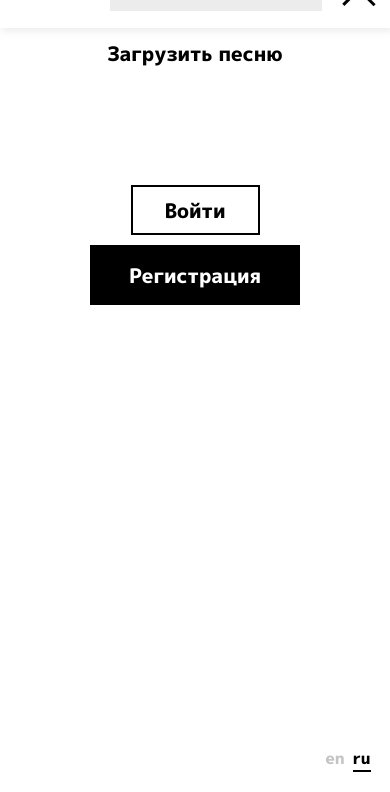
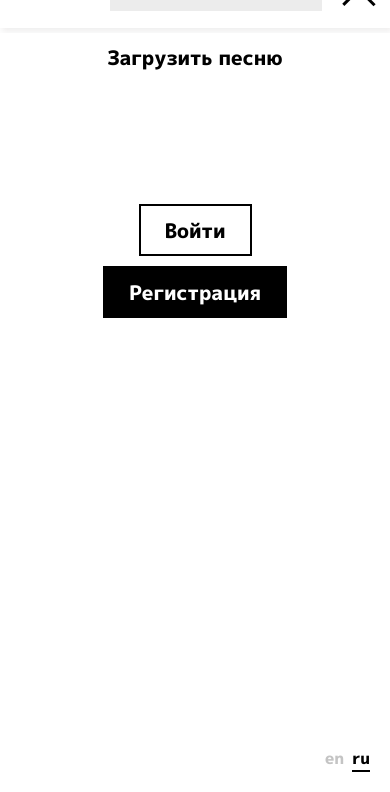
Before and after one commit to KSANARH/healthy-switcher, a plain HTML site: page index.html in a window 390 px wide. Both pictures are taken after a click on the element 358 px from the left and 40 px from the top of the page. Shown: the part 52-844 px from the top of the page. Drawn offline with Linux system fonts and the light colour scheme.

Commit message:
Add files via upload

```diff
--- a/styles/main-style.css
+++ b/styles/main-style.css
@@ -4,7 +4,7 @@
    margin: 0;
    padding: 0;
    box-sizing: border-box;
-   color: #000;
+
    text-decoration: none;
 }
 
@@ -12,31 +12,31 @@ body{
    font-family: 'M PLUS 1p', sans-serif;
    font-size: 14px;
    font-weight: 800;
-   color: #000;
+
    background: #fff;
-
 }
 .wrapper{
    min-height: 100%;
    overflow: hidden;
 }
 /*HEADER*/
+header *{
+   color: #000;
+}
 header{
-   margin-bottom:64px ;
    width: 100%;
    height: 90px;
-   align-content: center;
+   margin-bottom:64px;
 
    box-shadow: 2px 4px 6px rgba(194, 192, 192, 0.25);
    transition: 0.6s ease-in;
 }
 .lang{
    display: flex;
-
    align-items: center;
    justify-content: flex-end;
 
-   margin: auto;
+   margin: 0 auto 5px auto;
    width: 80%;
 
    transition: 0.6s ease-in;
@@ -44,21 +44,18 @@ header{
 .lang a{
    display: block;
    margin-left: 8px;
-   text-decoration: none;
 
-   transition-duration: 0.6s;
-   transition-timing-function: ease-out;
+   transition: 0.6s ease-in;
 }
 .en{
    color:#C4C4C4;
    border-bottom: 2.5px solid rgba(0, 0, 0, 0);
 }
 .en:hover{
+   border-bottom: 2.5px solid #000;
    color: #000;
-   border-bottom: 2.5px solid #000;
 }
 .ru{
-   color: #000;
    border-bottom: 2.5px solid #000;
 }
 
@@ -96,47 +93,37 @@ header{
    font-size: 12px;
    line-height: 21px;
 }
-.header-main a{
-   color: #000;
-   text-decoration: none;
-}
+
 .btn-entr-registr{
    display: flex;
    align-items: center;
 }
+.btn-entr-registr *{
+   transition: 0.5s ease-out;
+}
 .registration{
-   display: flex;
-   width: 140px;
-   height: 40px;
+   display: block;
+
+   padding: 9px 15px;
    margin-left: 12px;
-
-   justify-content: center;
-   align-items: center;
 
    color: #fff;
    background-color: #000;
+   border: 2px solid #000000;
 
-   transition-duration: 0.5s;
-   transition-timing-function: ease-out;
 }
 .registration:hover{
    color: #000;
-   border: 2px solid #000000;
    background-color: #fff;
 }
 .entrance{
-   display: flex;
-   width: 86px;
-   height: 40px;
+   display: block;
+
+   padding: 9px 15px;
    margin-left: 70px;
 
    border: 2px solid #000000;
 
-   justify-content: center;
-   align-items: center;
-
-   transition-duration: 0.5s;
-   transition-timing-function: ease-out;
 }
 .entrance:hover{
    color: #fff;
@@ -144,8 +131,6 @@ header{
 }
 .button-loading{
    margin-left: 15px;
-
-   transition: color 0.5s ease-out;
 }
 .button-loading:hover{
    color:#C4C4C4;
@@ -155,6 +140,9 @@ header{
    display: none;
 }
 /*MAIN*/
+main *{
+   color: #000;
+}
 main{
    width: 80%;
    margin: auto;
@@ -178,36 +166,32 @@ main section{
    background: #000;
 }
 h2{
-   display: inline;
    font-size: 24px;
 }
 
 .songsblock{
    position: relative;
+
    display: flex;
    flex-wrap: wrap;
    justify-content: space-between;
 }
 .song{
-   display:block;
    width: 31%;
    margin: 0 10px 0 0;
 }
+
+
 .song:hover{
-   filter: drop-shadow(8px 8px 16px rgb(99, 99, 99));
+   box-shadow: 3px 6px 10px rgba(20, 20, 20, 0.603);
 }
 
 .songsblock .song:nth-last-child(-n+2){
    margin-right: 0;
 }
-
-
 main img{
    width: 100%;
    filter: drop-shadow(4px 8px 16px rgba(99, 99, 99, 0.6));
-}
-.name-autor{
-   margin-top: 0px;
 }
 .name-song{
    font-size: 16px;
@@ -220,16 +204,15 @@ main img{
    position: absolute;
    bottom: 30%;
    right: -3%;
+
    width: 7%;
-   margin: 0;
 }
 .button-playlist-1{
+
    position: relative;
-
-   background-color: rgb(0, 0, 0);
+   background-color: #000;
    width: 75px;
    height:60px;
-   /*padding-top: 70.2857%;*/
 
    transition: 0.3s ease;
 }
@@ -248,12 +231,16 @@ main img{
    transition: 1s ease;
 }
 .button-playlist-1:hover{
+   box-shadow: 3px 6px 10px rgba(20, 20, 20, 0.603);
    background: rgb(43, 41, 41);
 }
 .button-playlist-1:hover .triangle{
-   border-left: 30px solid #000000;
+   border-left-color:#000000;
 }
+
+
 .button-playlist-1::after{
+   display: none;
    content: 'Слушать ещё';
    display: inline-block;
    line-height: 12px;
@@ -266,15 +253,21 @@ main img{
    transition: 1s ease;
 }
 .button-playlist-1:hover::after{
+   display: none;
    opacity: 1;
 }
+
 /*FOOTER*/
 footer{
    display: flex;
    justify-content: center;
    align-items: center;
+
    height: 160px;
    background: #111111;
+
+}
+footer *{
    color: #fff;
    font-weight: 300;
 }
--- a/styles/media.css
+++ b/styles/media.css
@@ -1,76 +1,62 @@
 @media (max-width: 1180px){
    .lang, .header-main{
       width: 95%;
-
    }
 }
 
 @media (max-width: 1000px){
-/*HEADER*/
+
+ /*HEADER*/
    .lang{
       z-index: 3;
-      display: flex;
-      position:fixed;
       margin: 0;
       font-size: 16px;
 
+      width: auto ;
+      position:fixed;
       bottom: 20px;
-      left: 100%;
+      right:  -100%;
 
-      transition: 0.7s ease-in;
    }
    .btn-entr-registr{
       width: 100%;
-      height: 100%;
+      height: calc(100% - 85px);
       background-color:#ffffff;
       z-index: 2;
 
-      display:block;
+      display:flex;
+      flex-direction: column;
+
       position:fixed;
 
       overflow-y: auto;
 
-      top: 90px;
+      top: 85px;
       left: 100%;
 
+      text-align: center;
+
       transition: 0.7s ease-in;
-      text-align: center;
    }
-   .btn-entr-registr .registration,
-   .btn-entr-registr .button-loading,
-   .btn-entr-registr .entrance{
+   .btn-entr-registr a > div{
+      display:inline-block;
+
+      min-height: 0;
+      padding: 9px 24px;
       margin: 0 auto 10px auto;
 
       font-size: 20px;
-
-      transition-duration: 0.5s;
-      transition-timing-function: ease-out;
-
-      overflow: auto;
-   }
-   .btn-entr-registr .registration{
-      width: 210px;
-      height: 60px;
    }
 
    .btn-entr-registr .entrance{
-      margin-top:30% ;
-      width: 129px;
-      height: 50px;
+      margin-top: 100%;
    }
 
    header{
-      z-index: 4;
       display: flex;
       align-items: center;
       height: 80px;
       margin-bottom: 30px;
-   }
-   .header-main{
-      display: flex;
-      align-items: center;
-
-      justify-content: space-between;
    }
    .logo-search{
       width: 86%;
@@ -140,31 +126,31 @@
       transform: scale(0);
     }
    .lang.active{
-      left: 0px;
+      right: 5%;
    }
    /*btn-entr-registr*/
    .btn-entr-registr.active{
-
       left: 0px;
-
    }
-
-
    /**/
    body.lock{
       overflow: hidden;
    }
+
+   .lang a,
+   .btn-entr-registr a > div,
+   .button-playlist-1,
+   .button-playlist-1::after,
+   .triangle{
+      transition: none;
+   }
+}
+
+@media (max-width: 800px){
 /*MAIN*/
-   /*main{
-
-   }*/
    main section{
       margin-bottom: 30px;
    }
-
-  /*.songsblock{
-
-   }*/
    .song{
       width: 45%;
       margin: 0 10px 20px 0;
@@ -172,7 +158,6 @@
    .songsblock .song:nth-child(2n){
       margin-right: 0;
    }
-
    .button-play{
       position:static;
       bottom: 0;
@@ -195,8 +180,7 @@
       margin: 0 auto;
       left: calc(50% - 30px);
       top:calc(50% - 30px);
-      width: 0;
-      height: 0;
+
       border-top: 30px solid transparent;
       border-left: 60px solid #fff000;
       border-bottom: 30px solid transparent;
@@ -205,6 +189,7 @@
       border-left: 60px solid #000000;
    }
    .button-playlist-1::after{
+      display: block;
       content: 'Слушать ещё';
       margin-top: 10px;
       font-size: 16px;
@@ -213,19 +198,23 @@
       opacity: 0;
    }
    .button-playlist-1:hover::after{
+      display: block;
       opacity: 1;
    }
+}
 
-  /* main img{
-
+@media (max-width: 550px){
+   main{
+      width:70%;
    }
-   .name-autor{
-      margin-top: 10px;
+   .songsblock{
+      flex-direction: column;
+      margin: auto;
    }
-   .name-song{
-      font-size: 16px;
+   .song{
+     width: 100%;
    }
-   .autor{
-      font-weight: 300;
-   }*/
+   .button-play{
+      width: 100%;
+   }
 }
```
Also changed, not shown: index.html (+1 -1 lines).
